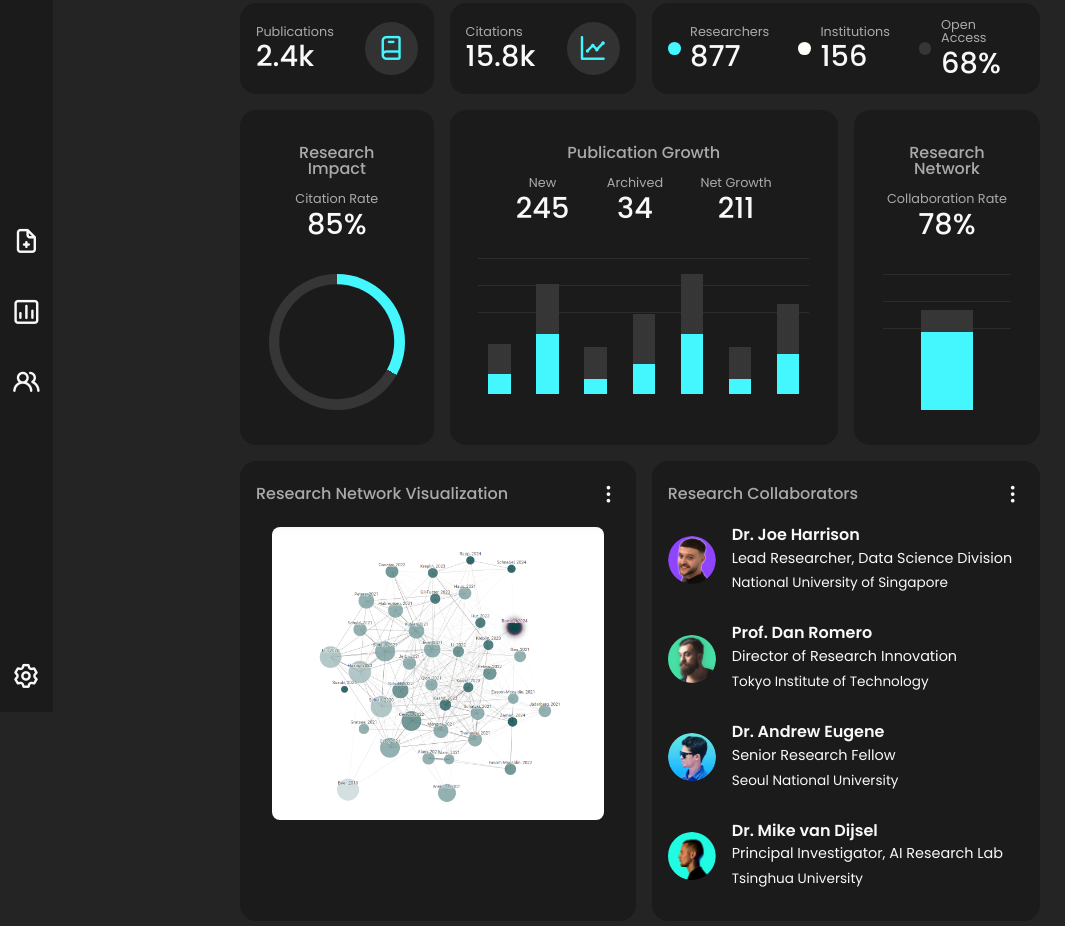
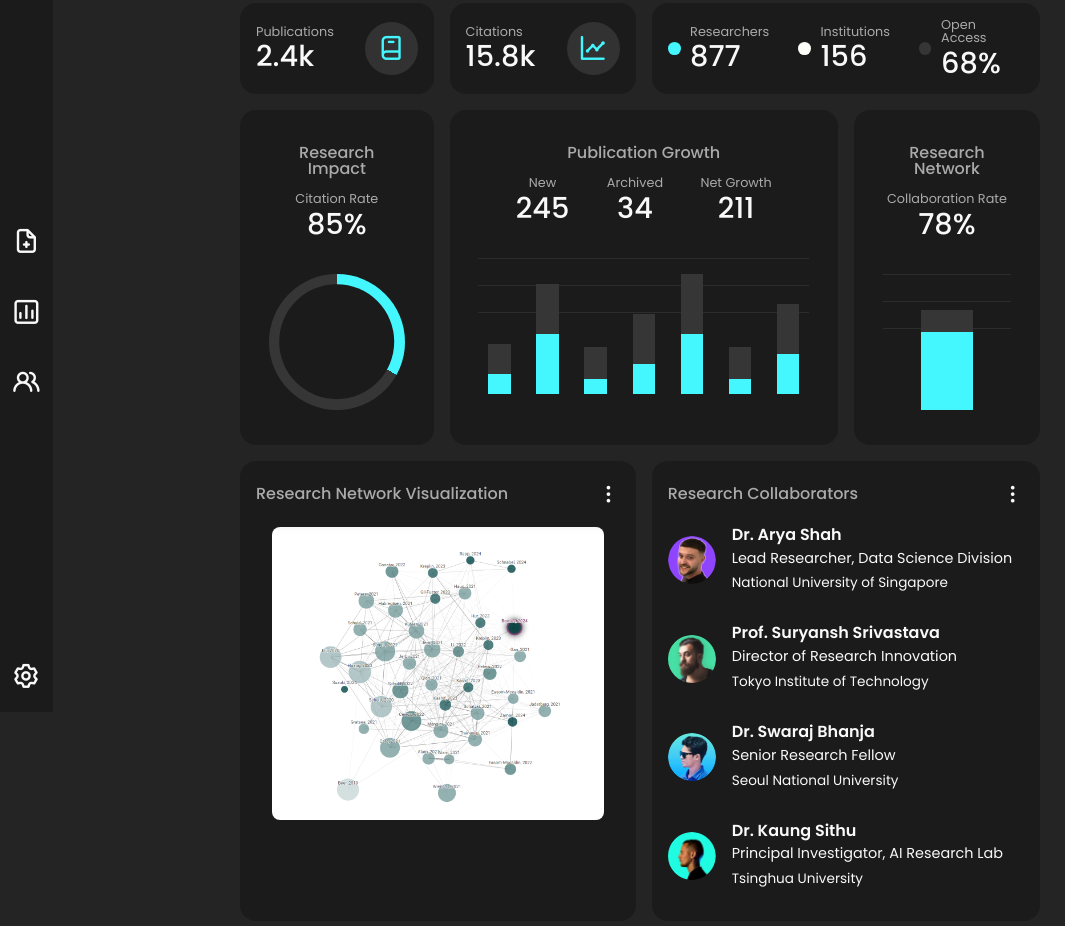
Before and after one commit to aryashah2k/Asian-Research-Network-DMM, a plain HTML site: page index.html in a window 1280 px wide. Shown: the part 88-1014 px from the top of the page, without its empty margins (0-1065 px from the left). Drawn offline with nearby package versions, Linux system fonts and the light colour scheme.

Commit message:
Update index.html

```diff
--- a/index.html
+++ b/index.html
@@ -242,7 +242,7 @@
             <li class="collaborator-item">
               <img src="images/joe.png" alt="Dr. Joe Harrison" class="collaborator-avatar">
               <div class="collaborator-info">
-                <h4 class="collaborator-name">Dr. Joe Harrison</h4>
+                <h4 class="collaborator-name">Dr. Arya Shah</h4>
                 <p class="collaborator-title">Lead Researcher, Data Science Division</p>
                 <p class="collaborator-affiliation">National University of Singapore</p>
               </div>
@@ -250,7 +250,7 @@
             <li class="collaborator-item">
               <img src="images/dan.png" alt="Prof. Dan Romero" class="collaborator-avatar">
               <div class="collaborator-info">
-                <h4 class="collaborator-name">Prof. Dan Romero</h4>
+                <h4 class="collaborator-name">Prof. Suryansh Srivastava</h4>
                 <p class="collaborator-title">Director of Research Innovation</p>
                 <p class="collaborator-affiliation">Tokyo Institute of Technology</p>
               </div>
@@ -258,7 +258,7 @@
             <li class="collaborator-item">
               <img src="images/eugene.png" alt="Dr. Andrew Eugene" class="collaborator-avatar">
               <div class="collaborator-info">
-                <h4 class="collaborator-name">Dr. Andrew Eugene</h4>
+                <h4 class="collaborator-name">Dr. Swaraj Bhanja</h4>
                 <p class="collaborator-title">Senior Research Fellow</p>
                 <p class="collaborator-affiliation">Seoul National University</p>
               </div>
@@ -266,7 +266,7 @@
             <li class="collaborator-item">
               <img src="images/mike.png" alt="Dr. Mike van Dijsel" class="collaborator-avatar">
               <div class="collaborator-info">
-                <h4 class="collaborator-name">Dr. Mike van Dijsel</h4>
+                <h4 class="collaborator-name">Dr. Kaung Sithu</h4>
                 <p class="collaborator-title">Principal Investigator, AI Research Lab</p>
                 <p class="collaborator-affiliation">Tsinghua University</p>
               </div>
```
